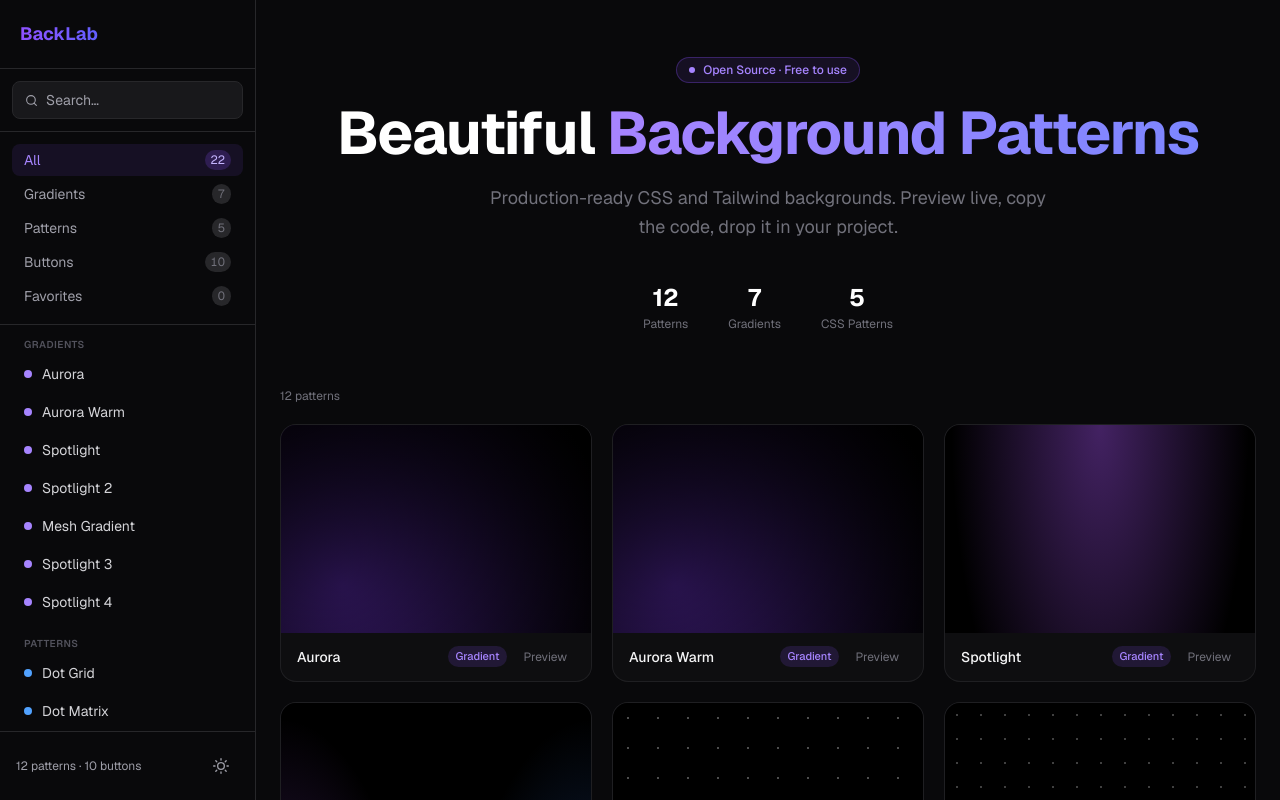
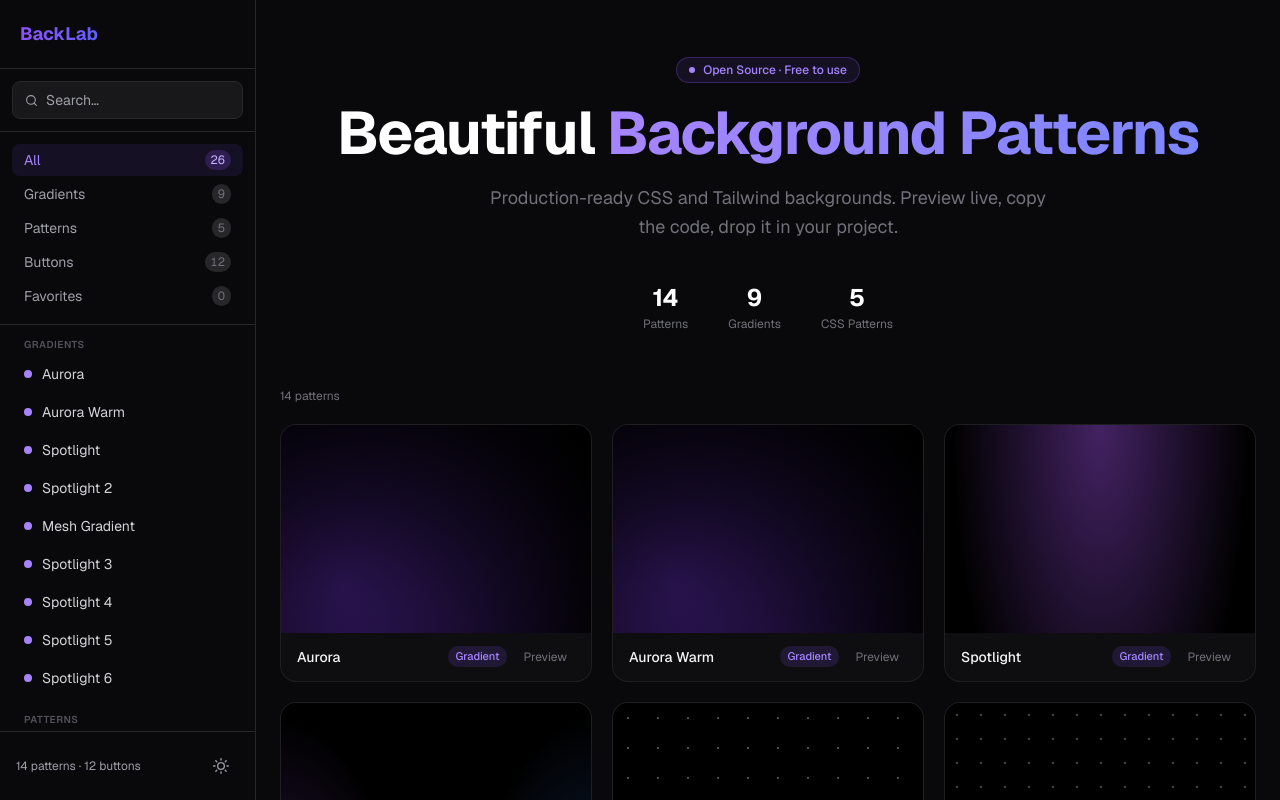
Before and after one commit to WebDevAmey/HoveraUI, a Next.js app: page / in a window 1280 px wide. Built offline with nearby package versions, Linux system fonts and the light colour scheme.

Commit message:
Added New Components

```diff
--- a/src/components/CommandPalette.tsx
+++ b/src/components/CommandPalette.tsx
@@ -1,6 +1,6 @@
 "use client";
 
-import { useEffect, useRef, useState } from "react";
+import { useCallback, useEffect, useRef, useState } from "react";
 import { useApp } from "@/context/AppContext";
 import { usePreview } from "@/context/PreviewContext";
 import { backgrounds } from "@/data/background";
@@ -16,26 +16,23 @@
     bg.name.toLowerCase().includes(query.toLowerCase())
   );
 
+  const open = useCallback(() => {
+    setQuery("");
+    setActiveIndex(0);
+    setCommandOpen(true);
+    setTimeout(() => inputRef.current?.focus(), 30);
+  }, [setCommandOpen]);
+
   useEffect(() => {
     const handler = (e: KeyboardEvent) => {
       if ((e.metaKey || e.ctrlKey) && e.key === "k") {
         e.preventDefault();
-        setCommandOpen(true);
+        open();
       }
     };
     window.addEventListener("keydown", handler);
     return () => window.removeEventListener("keydown", handler);
-  }, [setCommandOpen]);
-
-  useEffect(() => {
-    if (isCommandOpen) {
-      setQuery("");
-      setActiveIndex(0);
-      setTimeout(() => inputRef.current?.focus(), 30);
-    }
-  }, [isCommandOpen]);
-
-  useEffect(() => setActiveIndex(0), [query]);
+  }, [open]);
 
   const close = () => setCommandOpen(false);
 
@@ -86,7 +83,10 @@
           <input
             ref={inputRef}
             value={query}
-            onChange={(e) => setQuery(e.target.value)}
+            onChange={(e) => {
+              setQuery(e.target.value);
+              setActiveIndex(0);
+            }}
             onKeyDown={handleKey}
             placeholder="Search patterns…"
             className="flex-1 bg-transparent text-sm text-zinc-900 placeholder-zinc-400 outline-none dark:text-white dark:placeholder-zinc-500"
--- a/src/components/PreviewBackground.tsx
+++ b/src/components/PreviewBackground.tsx
@@ -1,6 +1,6 @@
 "use client";
 
-import { useEffect, useState } from "react";
+import { useState } from "react";
 import { backgrounds } from "@/data/background";
 import { usePreview } from "@/context/PreviewContext";
 import CopyButton from "@/components/CopyButton";
@@ -11,11 +11,12 @@
 
   const item = backgrounds.find((bg) => bg.slug === activeSlug);
 
-  useEffect(() => {
-    if (!item) setShowCode(false);
-  }, [item]);
+  if (!item) return null;
 
-  if (!item) return null;
+  const close = () => {
+    setActiveSlug(null);
+    setShowCode(false);
+  };
 
   const Background = item.component;
 
@@ -49,7 +50,7 @@
           <div className="mx-1 h-4 w-px bg-white/20" aria-hidden="true" />
 
           <button
-            onClick={() => setActiveSlug(null)}
+            onClick={close}
             className="rounded-full px-3 py-1 text-xs text-white/70 transition-colors hover:bg-white/10 hover:text-white"
             aria-label="Close preview"
           >
--- /dev/null
+++ b/src/components/backgrounds/Spotlight5.tsx
@@ -0,0 +1,19 @@
+export default function Spotlight4() {
+  return (
+    <div className="relative h-screen bg-black overflow-hidden">
+      <div
+        className="absolute inset-0"
+        style={{
+          background: `
+            radial-gradient(
+              80% 80% at 0% 50%,
+              rgba(168,85,247,.4),
+              transparent 60%
+            )
+
+          `,
+        }}
+      />
+    </div>
+  );
+}
--- /dev/null
+++ b/src/components/backgrounds/Spotlight6.tsx
@@ -0,0 +1,19 @@
+export default function Spotlight5() {
+  return (
+    <div className="relative h-screen bg-black overflow-hidden">
+      <div
+        className="absolute inset-0"
+        style={{
+          background: `
+            radial-gradient(
+              80% 80% at 50% 100%,
+              rgba(168,85,247,.4),
+              transparent 60%
+            )
+
+          `,
+        }}
+      />
+    </div>
+  );
+}
--- /dev/null
+++ b/src/components/buttons/ReadMore.tsx
@@ -0,0 +1,17 @@
+export default function ReadMore() {
+    return(
+        <button className="group relative px-8 py-3 rounded-full text-white font-semibold
+    bg-white/10 backdrop-blur-xl border border-white/20
+    shadow-[0_0_30px_rgba(255,0,150,0.6)]
+    overflow-hidden">
+
+    <span className="absolute inset-0 bg-pink-500 opacity-30 blur-2xl group-hover:blur-3xl transition duration-500"></span>
+
+    <span className="absolute inset-0 bg-gradient-to-br from-white/10 to-transparent
+        translate-x-[-20%] group-hover:translate-x-[20%]
+        transition duration-700 ease-out"></span>
+
+    <span className="relative z-10">Read More</span>
+</button>
+    )
+}
--- /dev/null
+++ b/src/components/buttons/ShimmerSwipe.tsx
@@ -0,0 +1,13 @@
+export default function ShimmerSwipe() {
+    return (
+        <button className="relative px-10 py-4 rounded-xl bg-indigo-600 text-white font-semibold overflow-hidden group shadow-lg hover:shadow-indigo-500/40 transition hover:scale-105">
+
+
+  <span className="absolute inset-0 bg-gradient-to-r from-transparent via-white/40 to-transparent
+               -translate-x-full group-hover:translate-x-full
+               transition duration-700 ease-out"></span>
+
+  <span className="relative z-10">Shimmer Swipe</span>
+</button>
+    )
+}
--- a/src/data/background.ts
+++ b/src/data/background.ts
@@ -12,6 +12,8 @@
 import MeshGradient from "@/components/backgrounds/MeshGradient";
 import Spotlight3 from "@/components/backgrounds/Spotlight3";
 import Spotlight4 from "@/components/backgrounds/Spotlight4";
+import Spotlight5 from "@/components/backgrounds/Spotlight5";
+import Spotlight6 from "@/components/backgrounds/Spotlight6";
 
 export const backgrounds: BackgroundItem[] = [
   {
@@ -258,5 +260,45 @@
     }}
   />
 </div>`,
+  } ,
+  {
+    name: "Spotlight 5",
+    slug: "spotlight-5",
+    category: "gradient",
+    component: Spotlight5 as React.ComponentType,
+    code: `<div className="relative h-screen bg-black overflow-hidden">
+  <div
+    className="absolute inset-0"
+    style={{
+      background: \`
+        radial-gradient(
+          80% 80% at 0% 50%,
+          rgba(168,85,247,.4),
+          transparent 60%
+        )
+      \`,
+    }}
+  />
+</div>`,
+  } ,
+  {
+    name: "Spotlight 6",
+    slug: "spotlight-6",
+    category: "gradient",
+    component: Spotlight6 as React.ComponentType,
+    code: `<div className="relative h-screen bg-black overflow-hidden">
+  <div
+    className="absolute inset-0"
+    style={{
+      background: \`
+        radial-gradient(
+          80% 80% at 50% 100%,
+          rgba(168,85,247,.4),
+          transparent 60%
+        )
+      \`,
+    }}
+  />
+</div>`,
   }
 ];
--- a/src/data/button.ts
+++ b/src/data/button.ts
@@ -11,6 +11,8 @@
 import LuminanceFlux from "@/components/buttons/LuminanceFlux";
 import FrostedGlass from "@/components/buttons/FrostedGlass";
 import Neumorphic from "@/components/buttons/Neumorphic";
+import ReadMore from "@/components/buttons/ReadMore";
+import ShimmerSwipe from "@/components/buttons/ShimmerSwipe";
 
 export const buttons: ButtonItem[] = [
   {
@@ -126,6 +128,41 @@
 transition">
   Neumorphic
 </button>`
+  } ,
+  {
+    name: " Read More Button",
+    slug: "read-more-button",
+    category: "primary",
+    component: ReadMore as React.ComponentType,
+    code: ` <button className="group relative px-8 py-3 rounded-full text-white font-semibold
+    bg-white/10 backdrop-blur-xl border border-white/20
+    shadow-[0_0_30px_rgba(255,0,150,0.6)]
+    overflow-hidden">
+
+    <span className="absolute inset-0 bg-pink-500 opacity-30 blur-2xl group-hover:blur-3xl transition duration-500"></span>
+
+    <span className="absolute inset-0 bg-gradient-to-br from-white/10 to-transparent
+        translate-x-[-20%] group-hover:translate-x-[20%]
+        transition duration-700 ease-out"></span>
+
+    <span className="relative z-10">Read More</span>
+</button>`
+  } ,
+
+  {
+    name: " Shimmer Swipe Button",
+    slug: "shimmer-swipe-button",
+    category: "primary",
+    component: ShimmerSwipe as React.ComponentType,
+    code: `<button className="relative px-10 py-4 rounded-xl bg-indigo-600 text-white font-semibold overflow-hidden group shadow-lg hover:shadow-indigo-500/40 transition hover:scale-105">
+
+
+  <span className="absolute inset-0 bg-gradient-to-r from-transparent via-white/40 to-transparent
+               -translate-x-full group-hover:translate-x-full
+               transition duration-700 ease-out"></span>
+
+  <span className="relative z-10">Shimmer Swipe</span>
+</button>`
   }
 
 ];
```
